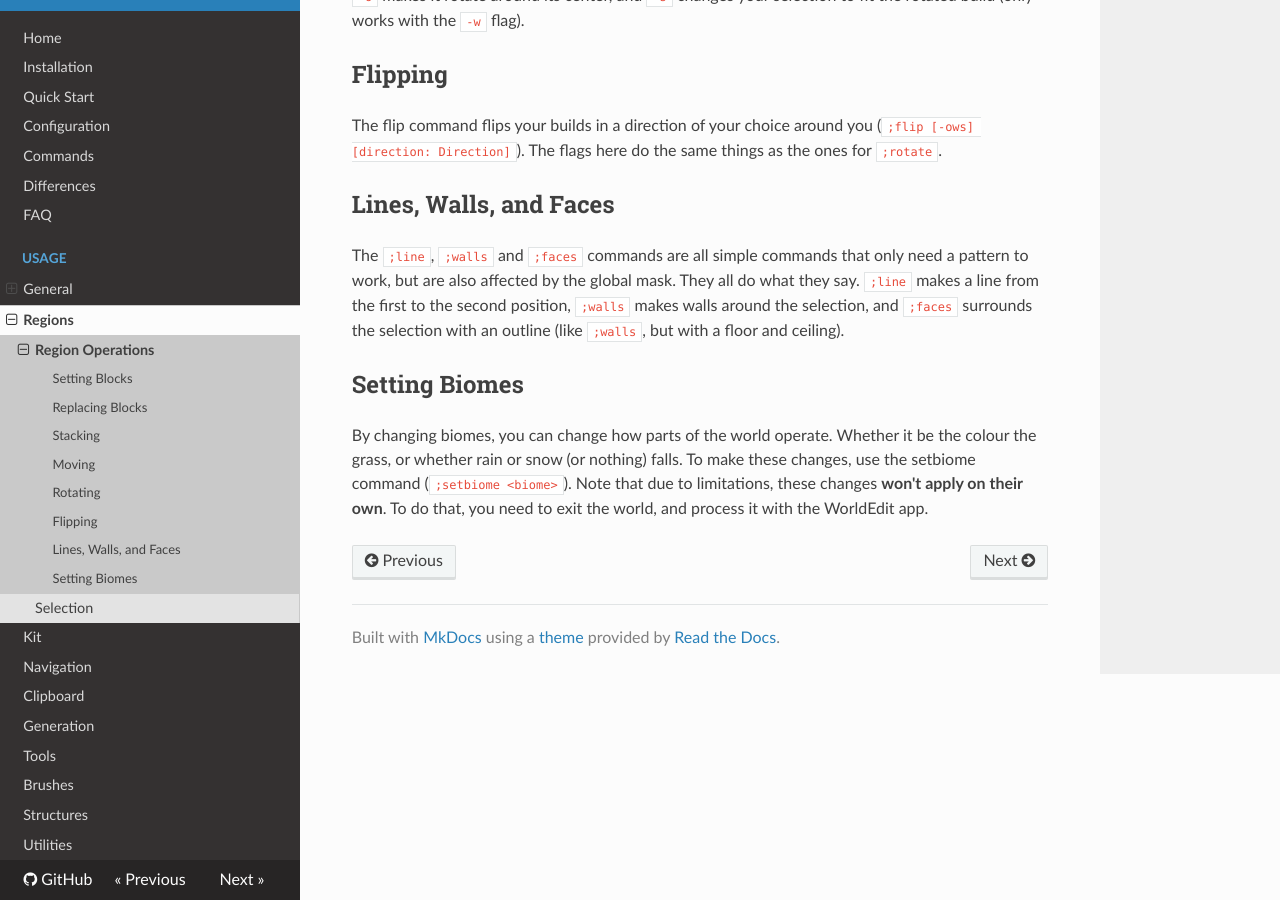
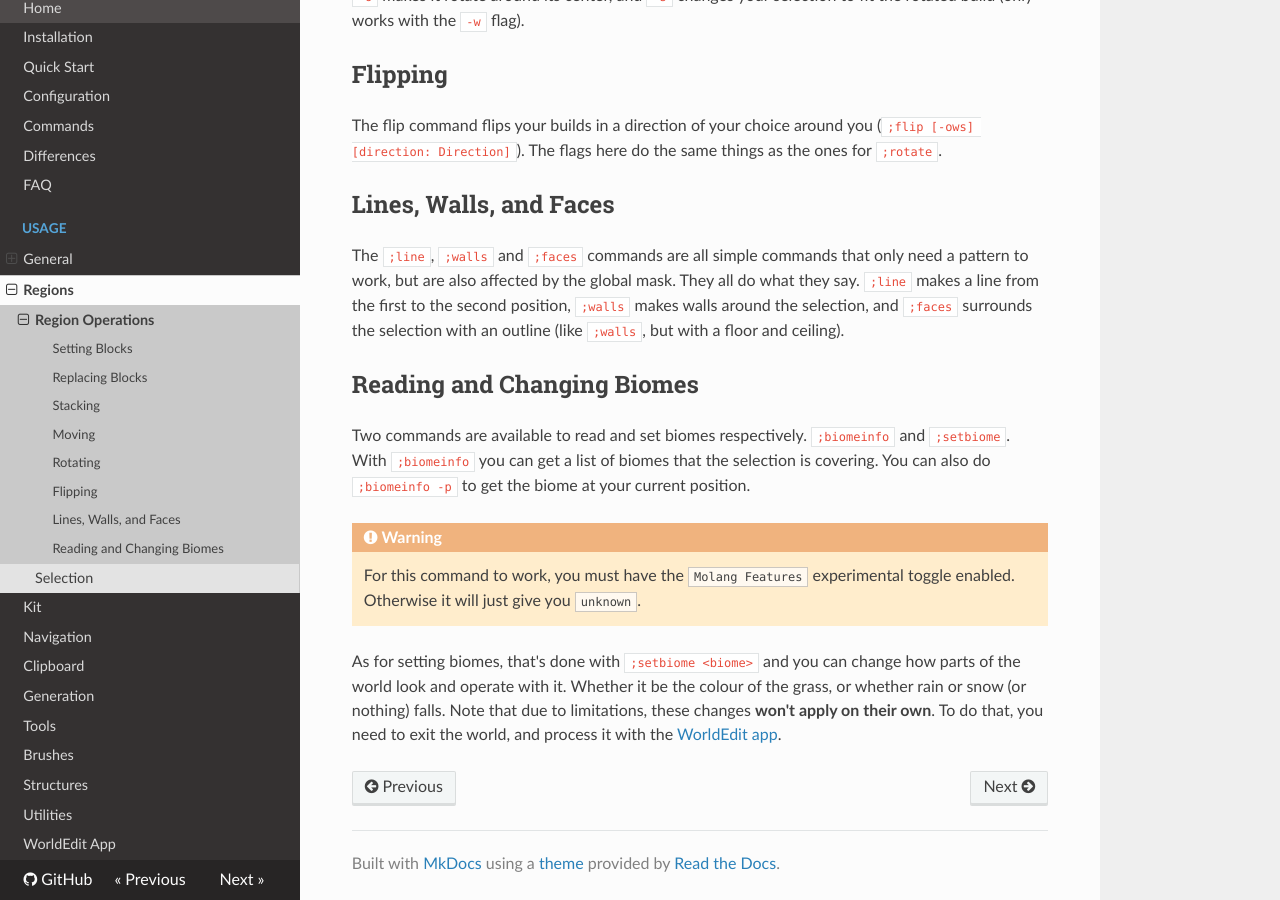
Before and after one commit to SIsilicon/WorldEdit-BE-Docs, an MkDocs documentation site: the page built from docs/usage/regions/region_operations.md, in a window 1280 px wide and 900 px high, scrolled down 1887 px. Built offline with MkDocs 1.6.1, drawn with Linux system fonts in a browser that asks for light colours; nearby versions of some CDN libraries; some of the changed text lies outside the part shown.

Commit message:
Updated docs for 0.7.0

```diff
--- a/docs/usage/regions/region_operations.md
+++ b/docs/usage/regions/region_operations.md
@@ -60,7 +60,12 @@ The flip command flips your builds in a direction of your choice around you (`;f
 
 The `;line`, `;walls` and `;faces` commands are all simple commands that only need a pattern to work, but are also affected by the global mask. They all do what they say. `;line` makes a line from the first to the second position, `;walls` makes walls around the selection, and `;faces` surrounds the selection with an outline (like `;walls`, but with a floor and ceiling).
 
-## Setting Biomes
+## Reading and Changing Biomes
 
-By changing biomes, you can change how parts of the world operate. Whether it be the colour the grass, or whether rain or snow (or nothing) falls.
-To make these changes, use the setbiome command (`;setbiome <biome>`). Note that due to limitations, these changes **won't apply on their own**. To do that, you need to exit the world, and process it with the WorldEdit app.
+Two commands are available to read and set biomes respectively. `;biomeinfo` and `;setbiome`. With `;biomeinfo` you can get a list of biomes that the selection is covering. You can also do `;biomeinfo -p` to get the biome at your current position.
+
+!!! Warning
+
+    For this command to work, you must have the `Molang Features` experimental toggle enabled. Otherwise it will just give you `unknown`.
+
+As for setting biomes, that's done with `;setbiome <biome>` and you can change how parts of the world look and operate with it. Whether it be the colour of the grass, or whether rain or snow (or nothing) falls. Note that due to limitations, these changes **won't apply on their own**. To do that, you need to exit the world, and process it with the [WorldEdit app](../worldedit_app.md).
--- a/mkdocs.yml
+++ b/mkdocs.yml
@@ -43,6 +43,7 @@ nav:
     - Brushes: usage/brushes.md
     - Structures: usage/structures.md
     - Utilities: usage/utilites.md
+    - WorldEdit App: usage/worldedit_app.md
 
 python:
   install:
```
Also changed, not shown: docs/common_questions.md (+4 -4 lines), docs/index.md (+1 -0 lines), docs/usage/regions/selection.md (+6 -1 lines), docs/usage/structures.md (+1 -3 lines), docs/usage/worldedit_app.md (added, +33 -0 lines).
